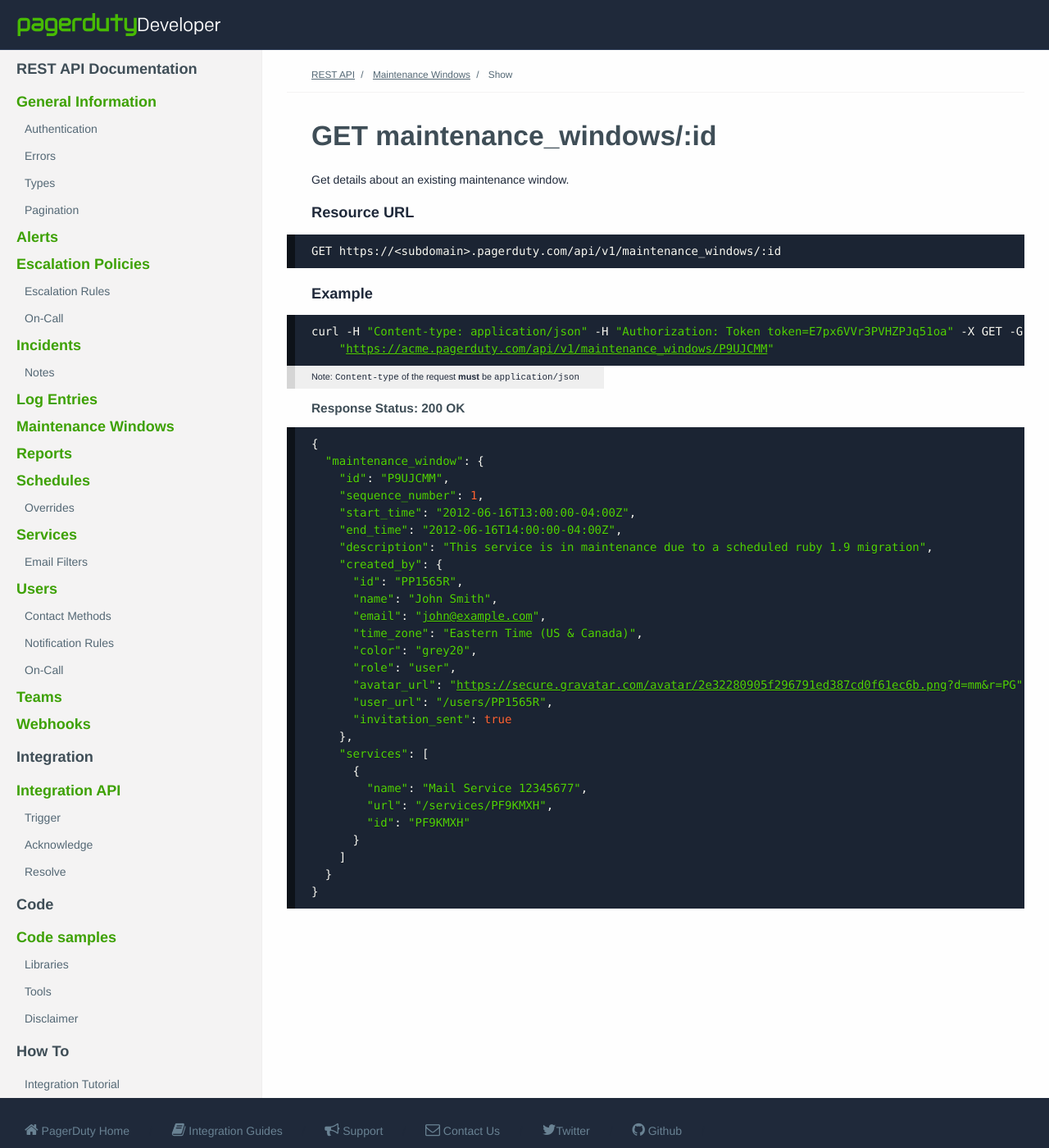
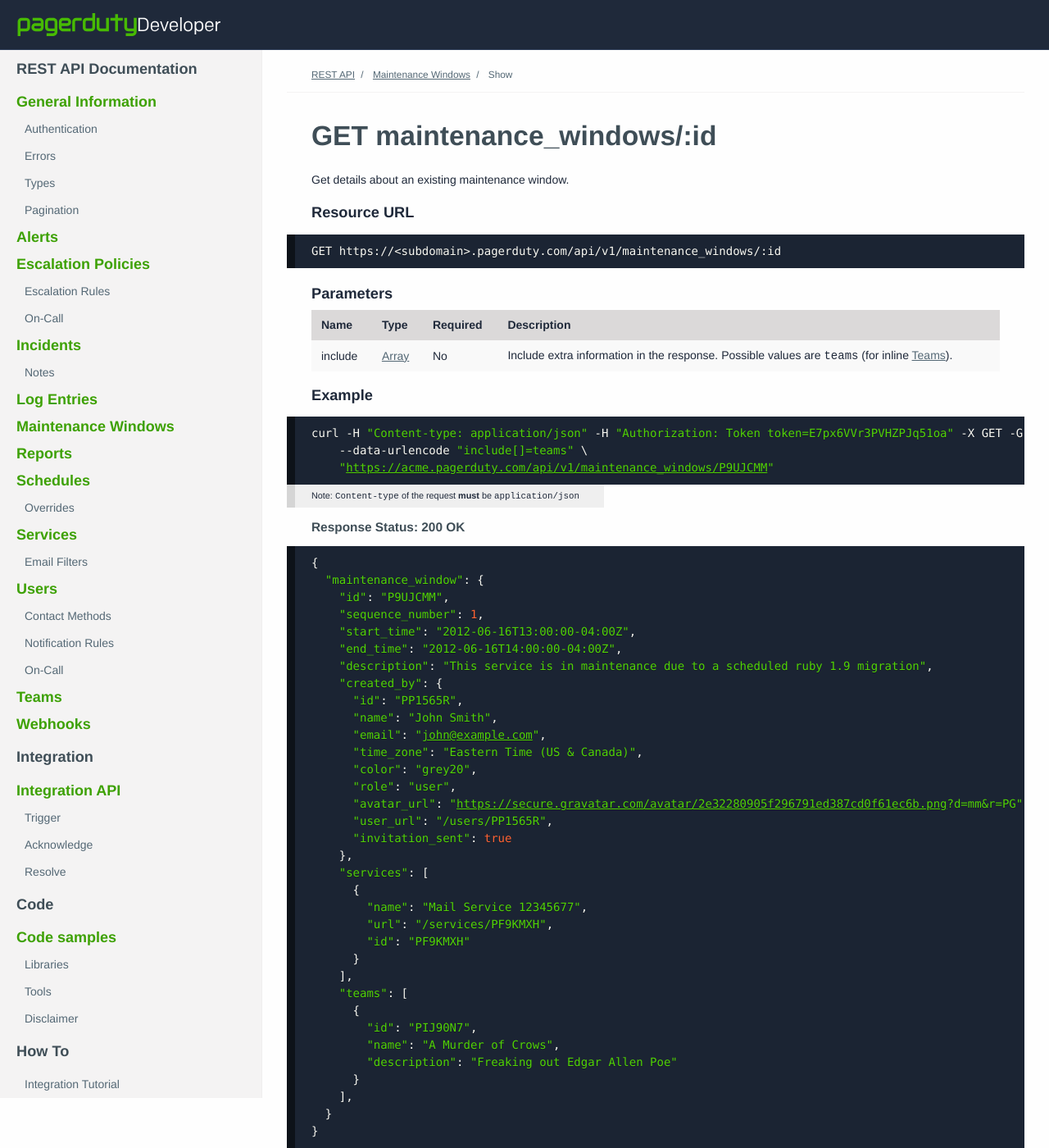
Before and after one commit to h4dz/devdocs, a Jekyll site: the page built from source/documentation/rest/maintenance_windows/show.html, in a window 1280 px wide and 1400 px high. Shown: the whole window at 82% size. Built offline with Jekyll 4.4.1, drawn with Linux system fonts in a browser that asks for light colours; some web fonts are replaced.

Commit message:
Added include[]=teams and example to maintenance_windows#show

```diff
--- a/source/documentation/rest/maintenance_windows/show.html
+++ b/source/documentation/rest/maintenance_windows/show.html
@@ -34,10 +34,50 @@ GET https://<span class="base_url contenteditable persist" contenteditable="true
 </pre>
   </div>
   <h3>
+    Parameters
+  </h3>
+  <div class="table-container">
+    <table class="table table-striped">
+      <thead>
+        <tr>
+          <th>
+            Name
+          </th>
+          <th>
+            Type
+          </th>
+          <th>
+            Required
+          </th>
+          <th>
+            Description
+          </th>
+        </tr>
+      </thead>
+      <tbody>
+        <tr>
+          <td>
+            include
+          </td>
+          <td>
+            <a href="/documentation/rest/types#array">Array</a>
+          </td>
+          <td>
+            No
+          </td>
+          <td>
+            Include extra information in the response. Possible values are <code>teams</code> (for inline <a href="/documentation/rest/teams/">Teams</a>).
+          </td>
+        </tr>
+      </tbody>
+    </table>
+  </div>
+  <h3>
     Example
   </h3>
   <pre>
 <code class="prettyprint language-bash curl">curl -H "Content-type: application/json" -H "Authorization: Token token=<span class="base_auth_token contenteditable persist" contenteditable="true">E7px6VVr3PVHZPJq51oa</span>" -X GET -G \
+    --data-urlencode "include[]=<span class='curl_params-include contenteditable' contenteditable='true'>teams</span>" \
     "https://<span class="base_url contenteditable persist" contenteditable="true">acme</span>.pagerduty.com/api/v1/maintenance_windows/<span class="sub_params_in_url-id id contenteditable" contenteditable="true">P9UJCMM</span>"</code>
 </pre>
   <p class="content-type-warning clearfix">
@@ -73,7 +113,14 @@ GET https://<span class="base_url contenteditable persist" contenteditable="true
         "url": "/services/PF9KMXH",
         "id": "PF9KMXH"
       }
-    ]
+    ],
+    "teams": [
+      {
+        "id": "PIJ90N7",
+        "name": "A Murder of Crows",
+        "description": "Freaking out Edgar Allen Poe"
+      }
+    ],
   }
 }</code>
 </pre>
```
